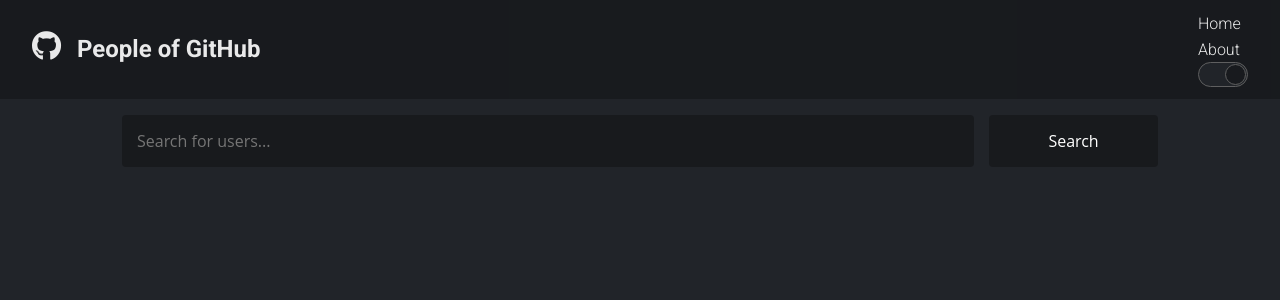
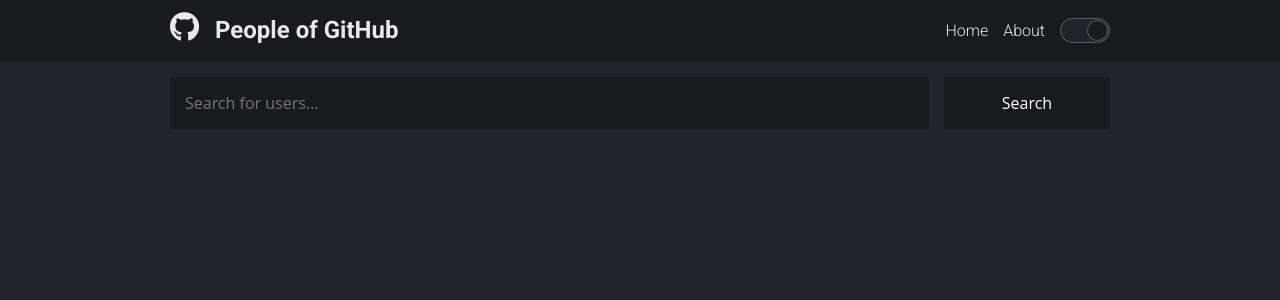
Before and after one commit to jeromehaas/github-finder, a React (Create React App) app: page / in a window 1280 px wide. Shown: the top 300 px of the page. Built offline with nearby package versions, Linux system fonts and the light colour scheme.

Commit message:
Implement: work on the UI for the user page

```diff
--- a/src/App.css
+++ b/src/App.css
@@ -44,10 +44,6 @@ img {
 
 /* Utilities */
 .container {
-  max-width: 1100px;
-  margin: auto;
-  overflow: hidden;
-  padding: 0 2rem;
 }
 
 /* Text Styles*/
--- a/src/App.js
+++ b/src/App.js
@@ -14,6 +14,14 @@ import LightTheme from 'components/themes/Light';
 import DarkTheme from 'components/themes/Dark';
 import { useDispatch, useSelector } from 'react-redux';
 import GlobalStyle from 'components/themes/GlobalStyle';
+import styled from 'styled-components';
+
+const Container = styled.div`
+  max-width: ${p => p.theme.maxWidth};
+  margin: auto;
+  overflow: hidden;
+  padding: 0 30px;
+`;
 
 const App = () => {
 
@@ -25,7 +33,7 @@ const App = () => {
       <Router>
         <div>
           <Navbar title={'People of GitHub'} icon="fab fa-github" />
-          <div className="container">
+          <Container>
             <Alert />
             <Switch>
               <Route exact path='/user/:login' render={props => (
@@ -39,7 +47,7 @@ const App = () => {
                 </Fragment>
               )} />
             </Switch>
-          </div>
+          </Container>
         </div>
       </Router>
     </ThemeProvider>
--- a/src/components/layout/Navbar.js
+++ b/src/components/layout/Navbar.js
@@ -7,36 +7,51 @@ import theme from 'components/themes/Light';
 
 const Nav = styled.nav`
   background-color: ${p => p.theme.primary};
-  display: flex;
-  justify-content: space-between;
-  align-items: center;
   padding: 0.7rem 2rem;
   z-index: 1;
   width: 100%;
   opacity: 0.9;
   margin-bottom: 1rem;
 
+  .container {
+    max-width: ${p => p.theme.maxWidth};
+    width: 100%;
+    margin: 0 auto;
+    padding: 0 30px;
+    display: flex;
+    justify-content: space-between;
+    align-items: center;
+  }
+
   i {
     margin-right: 10px;
     font-size: 30px;
   }
 
+  ul {
+    display: flex;
+    flex-direction: row;
+  }
 
-
+  li {
+    margin-left: 15px;
+  }
 `;
 
 const Navbar = ({ icon, title }) => {
 
   return (
     <Nav>
+      <div className="container">
         <h1>
           <i className={ icon }></i> { title }
         </h1>
         <ul>
           <li><Link to='/'>Home</Link></li>
           <li><Link to='/about'>About</Link></li>
-        <Toggle isActive={theme.id === 'light'} />
+          <li><Toggle isActive={theme.id === 'light'} /></li>
         </ul>
+      </div>
     </Nav>
   );
 };
--- /dev/null
+++ b/src/components/overview/OverviewItem.js
@@ -0,0 +1,40 @@
+import React from 'react';
+import styled from 'styled-components';
+
+const Item = styled.div`
+    background-color: ${p => p.theme.primary};
+    width: 100%;
+    height: 100%;
+    text-align: center;
+    border-radius: 5px;
+    display: flex;
+    flex-direction: column;
+    justify-content: center;
+`;
+
+
+const Text = styled.p`
+  text-align: center;
+  color: ${p => p.theme.terirary};
+  display: block;
+`;
+
+const Title = styled(Text)`
+  font-size: 15px;
+`;
+
+const Amount = styled(Text)`
+  font-size: 30px;
+`;
+
+const OverviewItem = ({ title, amount }) => {
+
+  return (
+    <Item>
+      <Title>{title}</Title>
+      <Amount>{amount}</Amount>
+    </Item>
+  );
+};
+
+export default OverviewItem;
--- a/src/components/repos/RepoItem.js
+++ b/src/components/repos/RepoItem.js
@@ -3,7 +3,7 @@ import PropTypes from 'prop-types';
 
 const RepoItem = ({ repo }) => {
   return (
-    <div>
+    <div className="item">
       <h3>
         <a href={repo.html_url}>{repo.name}</a>
       </h3>
--- a/src/components/themes/Dark.js
+++ b/src/components/themes/Dark.js
@@ -5,6 +5,7 @@ const theme = {
   tertiary: '#FFFFFF',
   borderRadius: '5px',
   padding: '30px',
+  maxWidth: '1000px',
 };
 
 export default theme;
--- a/src/components/themes/Light.js
+++ b/src/components/themes/Light.js
@@ -5,6 +5,7 @@ const theme = {
   tertiary: '#181A1D',
   borderRadius: '5px',
   padding: '30px',
+  maxWidth: '1000px',
 };
 
 export default theme;
--- a/src/components/users/User.js
+++ b/src/components/users/User.js
@@ -9,11 +9,11 @@ import { useDispatch, useSelector } from 'react-redux';
 import { useHistory } from 'react-router-dom';
 import { updateLoader } from 'redux/actions';
 import styled from 'styled-components';
+import OverviewItem from 'components/overview/OverviewItem';
 
 const Card = styled.div`
-  background-color: ${p => p.theme.primary};
   border-radius: ${p => p.theme.borderRadius};
-  padding: 30px;
+
 `;
 
 const Layout = styled.div`
@@ -22,7 +22,7 @@ const Layout = styled.div`
   grid-template-rows: 1fr 1fr 1fr 1fr 1fr;
   gap: 15px 15px;
   grid-template-areas:
-    "profile folowers following publicRepos"
+    "profile overview overview overview"
     "profile repo repo repo"
     "profile repo repo repo"
     "profile repo repo repo"
@@ -31,6 +31,8 @@ const Layout = styled.div`
 
 const Profile = styled(Card)`
   grid-area: profile;
+  background-color: ${p => p.theme.primary};
+  padding: 30px;
 
   img {
     border-radius: 50%;
@@ -40,26 +42,36 @@ const Profile = styled(Card)`
   }
 `;
 
-const Followers = styled(Card)`
-  grid-area: followers;
+const Overview = styled(Card)`
+  grid-area: overview;
   display: flex;
   gap: 15px;
-`;
+  display: flex;
 
-const Following = styled(Card)`
-  grid-area: following;
-  display: flex;
-  gap: 15px;
-`;
-
-const PublicRepos = styled(Card)`
-  grid-area: publicRepos;
-  display: flex;
-  gap: 15px;
+  .item {
+    background-color: ${p => p.theme.primary};
+    width: 100%;
+    height: 100%;
+    text-align: center;
+    border-radius: 5px;
+    display: flex;
+    justify-content: center;
+    align-items: center;
+  }
 `;
 
 const Repo = styled(Card)`
   grid-area: repo;
+
+  .item {
+    padding: 30px;
+    background-color: ${p => p.theme.primary};
+    margin-bottom: 15px;
+  }
+
+  .item:last-child {
+    margin-bottom: 0px;
+  }
 `;
 
 const User = ( ) => {
@@ -108,17 +120,11 @@ const User = ( ) => {
               <a href={user.html_url} className='btn btn-dark my-1'>Visit GitHub Profile</a>
 
             </Profile>
-            <Following>
-              <div className="badge badge-success">Following: {user.followers}</div>
-            </Following>
-            <Followers>
-              <div className="badge badge-primary">Followers: {user.followers}</div>
-            </Followers>
-            <PublicRepos>
-              <div className="badge badge-light">Public Repos: {user.public_repos}</div>
-            </PublicRepos>
-
-
+            <Overview>
+              <OverviewItem title={'Followers'} amount={user.followers} />
+              <OverviewItem title={'Following'} amount={user.following} />
+              <OverviewItem title={'Public Repos'} amount={user.public_repos} />
+            </Overview>
             <Repo>
               <Repos repos={repos} />
             </Repo>
```
Lines whose indentation alone changed are shown as unchanged.
